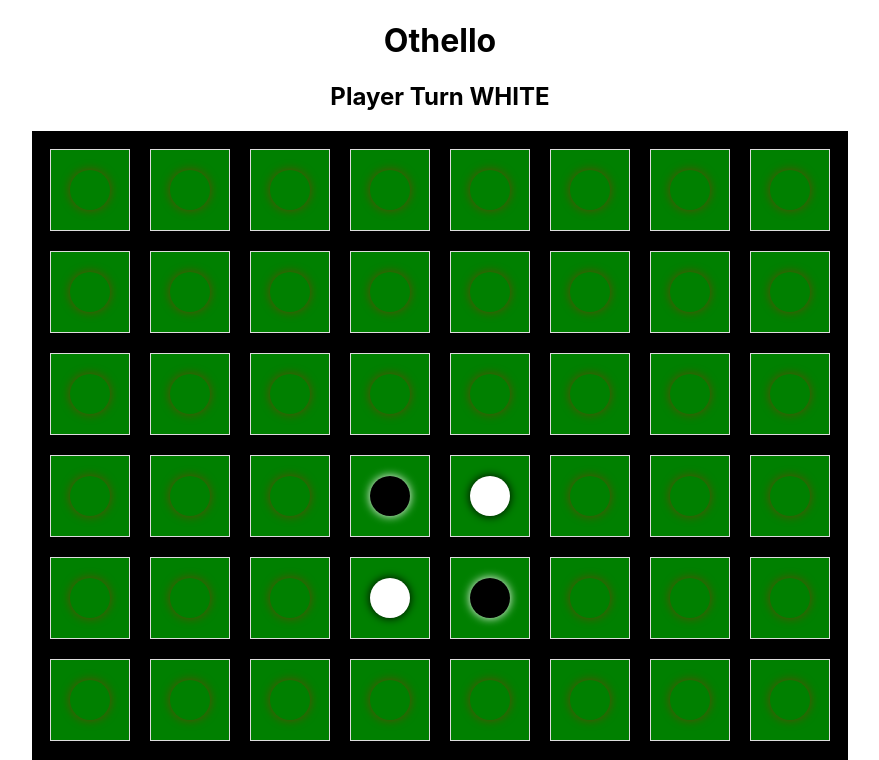
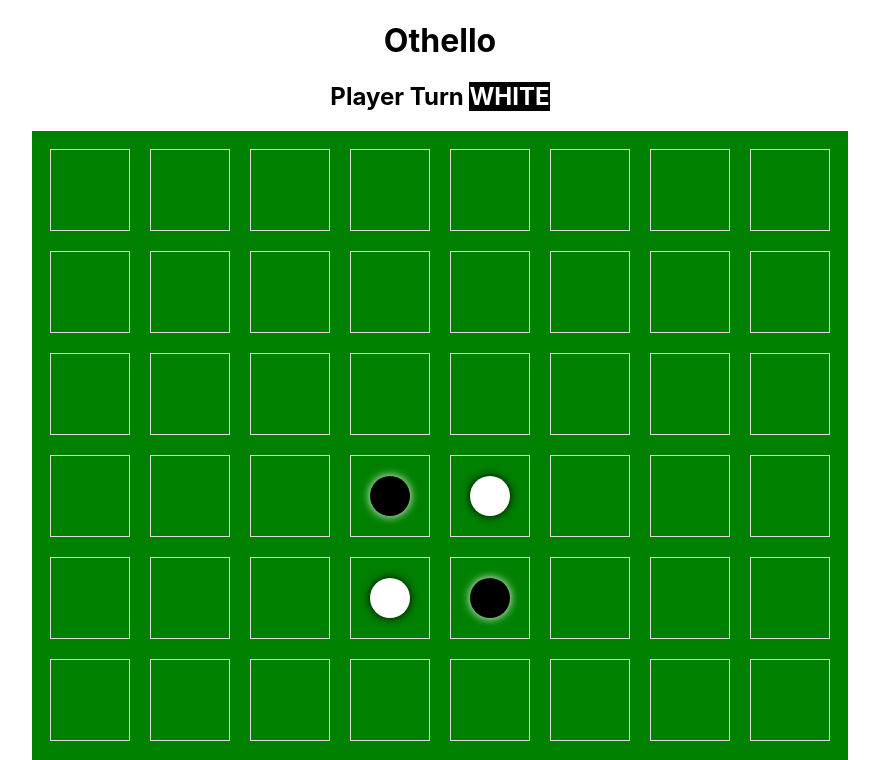
Before and after one commit to Rishav159/othello, a React (Create React App) app: page / in a window 1280 px wide. Shown: the top 760 px of the page, without its empty margins (200-1079 px from the left). Built offline with nearby package versions, Linux system fonts and the light colour scheme.

Commit message:
Change design

```diff
--- a/src/components/Othello.jsx
+++ b/src/components/Othello.jsx
@@ -1,26 +1,40 @@
-import { useEffect, useState } from "react";
+import { useState } from "react";
 import { OthelloGame, Players } from "../lib/OthelloGame";
 import "./othello.css";
 import { deepClone } from "../helpers";
 
 export const Othello = () => {
-  // const [currentTurn, setCurrentTurn] = useState(Players.WHITE);
   const [othelloGame, setOthelloGame] = useState(new OthelloGame());
 
   const getCellStyle = (player) => {
-    if (player === Players.BLACK) return {
-      backgroundColor: 'black',
-      boxShadow: '0 0 10px white'
-    };
-    if (player === Players.WHITE) return {
-      backgroundColor: 'white',
-      boxShadow: '0 0 10px black'
-    };
+    if (player === Players.BLACK)
+      return {
+        backgroundColor: "black",
+        boxShadow: "0 0 10px white",
+      };
+    if (player === Players.WHITE)
+      return {
+        backgroundColor: "white",
+        boxShadow: "0 0 10px black",
+      };
+    return {};
+  };
+
+  const getPlayerStyle = (player) => {
+    if (player === Players.BLACK)
+      return {
+        backgroundColor: "white",
+        color: "black",
+      };
+    if (player === Players.WHITE)
+      return {
+        backgroundColor: "black",
+        color: "white",
+      };
     return {};
   };
 
   const handleClick = (i, j) => {
-    console.log(othelloGame.board[i][j].takenBy);
     if (othelloGame.board[i][j].takenBy) {
       return;
     }
@@ -36,7 +50,12 @@
   return (
     <div>
       <h1>Othello</h1>
-      <h2>Player Turn {othelloGame.currentTurn.toUpperCase()}</h2>
+      <h2>
+        Player Turn{" "}
+        <span style={getPlayerStyle(othelloGame.currentTurn)}>
+          {othelloGame.currentTurn.toUpperCase()}
+        </span>
+      </h2>
       <div style={{ width: "100%" }}>
         <div className="grid-container">
           {Array.from(othelloGame.board).map((row, rowIndex) => (
@@ -48,10 +67,7 @@
                   style={{ cursor: cursorType(rowIndex, colIndex) }}
                   onClick={() => handleClick(rowIndex, colIndex)}
                 >
-                  <div
-                    className="circle"
-                    style={getCellStyle(cell.takenBy) }
-                  >
+                  <div className="circle" style={getCellStyle(cell.takenBy)}>
                     {/* {rowIndex} {colIndex} */}
                   </div>
                 </div>
--- a/src/components/othello.css
+++ b/src/components/othello.css
@@ -4,7 +4,7 @@
   display: inline-block;
   grid-template-columns: auto;
   gap: 4px;
-  background-color: black;
+  background-color: green;
   padding: 8px;
 }
 
@@ -30,5 +30,4 @@
   border-radius: 50%;
   justify-content: center;
   align-items: center;
-  box-shadow: 0 0 10px rgba(192, 13, 13, 0.5);
 }
```
